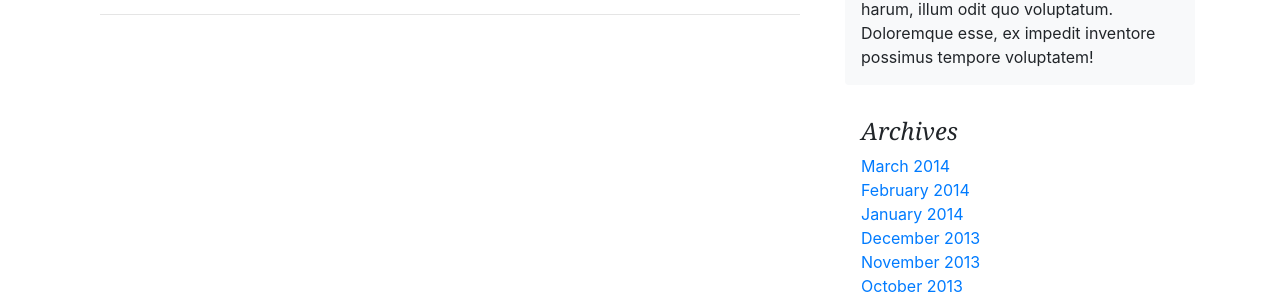
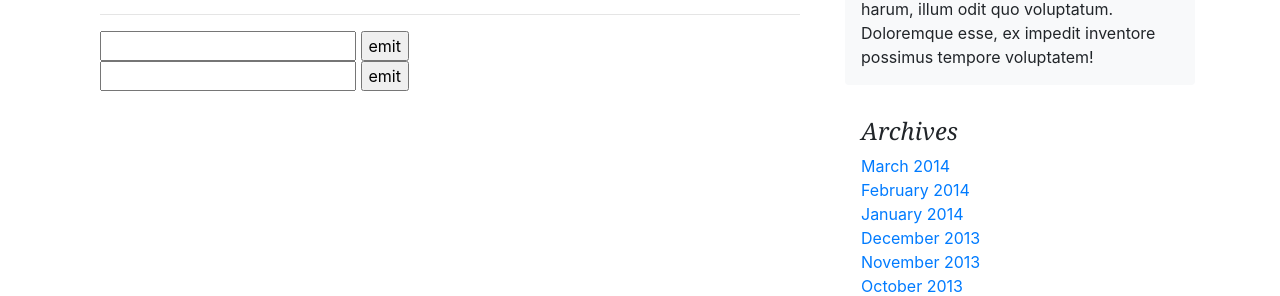
Before and after one commit to porcelanosa/python-flask-blog, a Flask app: page / in a window 1280 px wide. Shown: the part 184-480 px from the top of the page. Run offline with Flask 2, Linux system fonts and the light colour scheme; some libraries are stand-ins or nearby versions.

Commit message:
WebSockets tests

```diff
--- a/blog-run.py
+++ b/blog-run.py
@@ -1,5 +1,9 @@
 # -*- coding: utf-8 -*-
 from blog import app
+from blog import socketio
+
+# if __name__ == '__main__':
+#     app.run()
 
 if __name__ == '__main__':
-    app.run()
+    socketio.run(app, debug=True)
--- a/blog/templates/base.html
+++ b/blog/templates/base.html
@@ -79,5 +79,7 @@
 <script src="{{ url_for('static', filename='vendors/bootstrap/dist/js/bootstrap.min.js') }}"></script>
 <script src="{{ url_for('static', filename='js/app.min.js') }}"></script>
 
+			{% block scripts %}
+			{% endblock %}
 </body>
 </html>
--- a/blog/templates/main_page/index.html
+++ b/blog/templates/main_page/index.html
@@ -10,9 +10,41 @@
 						<h3>Блог Александра Шестакова</h3>
 						<h4>{{ config_name }}</h4>
 						<hr class="intro-divider">
+						<form action="" id="emit">
+							<input type="text" id="emit_data">
+							<input type="submit" value="emit">
+						</form>
+						<form action="" id="broadcast">
+							<input type="text" id="broadcast_data">
+							<input type="submit" value="emit">
+						</form>
+						<div id="log"></div>
 					</div>
 				</div>
 			</div>
 		</div>
 	</div>
 {% endblock %}
+{% block scripts %}
+	<script type="text/javascript" src="//cdnjs.cloudflare.com/ajax/libs/socket.io/1.3.6/socket.io.min.js"></script>
+	<script type="text/javascript" charset="utf-8">
+		{#var socket = io.connect('http://' + document.domain + ':' + location.port);
+		socket.on('connect', function() {
+			socket.emit('my event', {data: 'I\'m connected!'});
+		});#}
+		$(document).ready(function() {
+			var socket = io.connect('http://' + document.domain + ':' + location.port + '/test');
+			socket.on('my response', function(msg) {
+				$('#log').append('<p>Received: ' + msg.data + '</p>');
+			});
+			$('form#emit').submit(function(event) {
+				socket.emit('my event', {data: $('#emit_data').val()});
+				return false;
+			});
+			$('form#broadcast').submit(function(event) {
+				socket.emit('my broadcast event', {data: $('#broadcast_data').val()});
+				return false;
+			});
+		});
+	</script>
+{% endblock %}
--- a/blog/views/admin/posts/post_forms.py
+++ b/blog/views/admin/posts/post_forms.py
@@ -14,4 +14,4 @@ class PostForm(FlaskForm):
     descr = TextAreaField('Анонс', validators=[ DataRequired()])
     # avatar = FileField('Аватар', validators=[Regexp(r'^[^/\\]\.jpg$')]), [Regexp(r'^[^/\\]\.jpg$')]
     avatar = FileField('Аватар')
-    submit = SubmitField('Submit',default='class=""')
+    submit = SubmitField('Submit', default='class=""')
--- a/blog/views/main_page/views.py
+++ b/blog/views/main_page/views.py
@@ -1,7 +1,9 @@
 import os
 
 from flask import render_template
+from flask_socketio import emit
 
+from blog import socketio
 from . import main_page
 
 
@@ -15,3 +17,19 @@ def index():
         title="Блог Александра Шестакова",
         config_name=os.getenv('FLASK_CONFIG')
     )
+
+@socketio.on('my event', namespace='/test')
+def test_message(message):
+    emit('my response', {'data': message['data']})
+
+@socketio.on('my broadcast event', namespace='/test')
+def test_message(message):
+    emit('my response', {'data': message['data']}, broadcast=True)
+
+@socketio.on('connect', namespace='/test')
+def test_connect():
+    emit('my response', {'data': 'Connected'})
+
+@socketio.on('disconnect', namespace='/test')
+def test_disconnect():
+    print('Client disconnected')
```
Also changed, not shown: blog/__init__.py (+6 -3 lines), tests/test.py (added, +42 -0 lines). Lines whose indentation alone changed are shown as unchanged.
